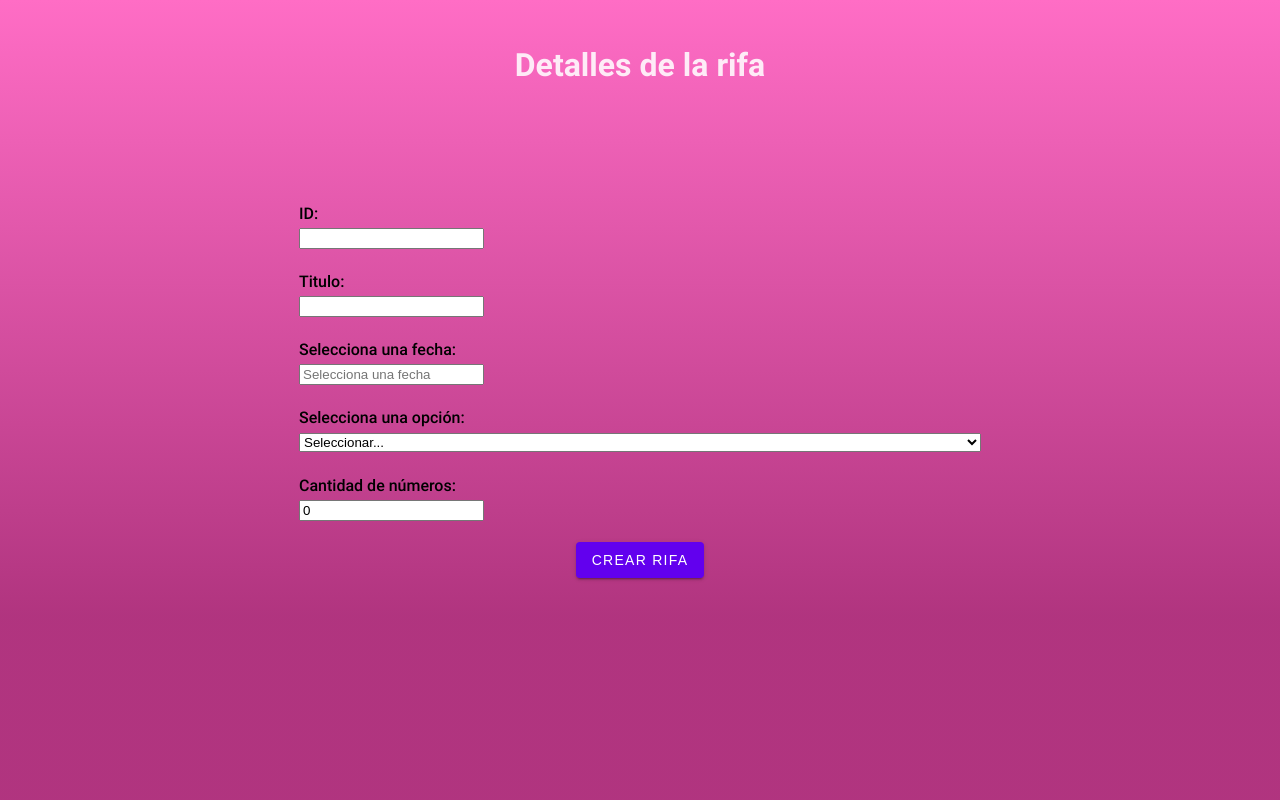
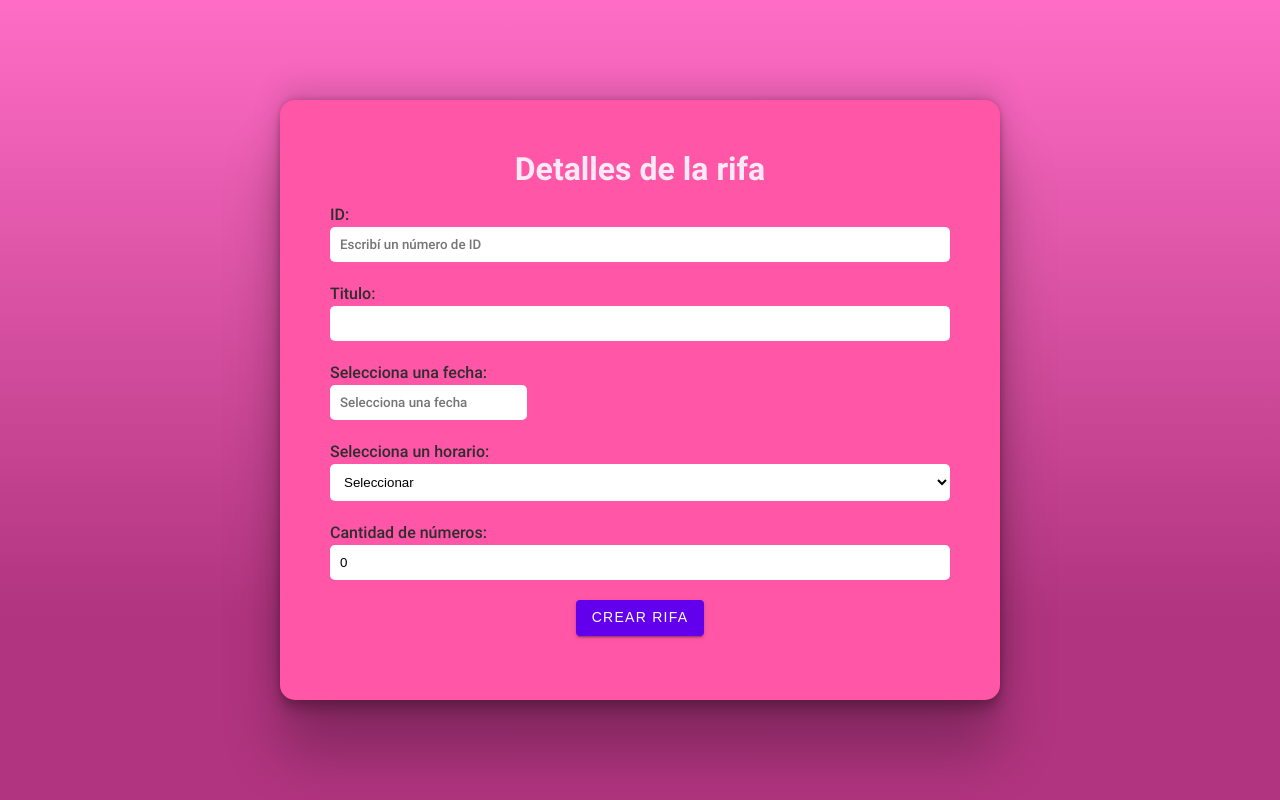
Before and after one commit to manuimfeld/rifas-frontend, a React (Vite) app: page /create-rifa in a window 1280 px wide. Built offline with nearby package versions, Linux system fonts and the light colour scheme.

Commit message:
new styles css

```diff
--- a/src/App.css
+++ b/src/App.css
@@ -107,7 +107,7 @@ main {
 }
 
 .error {
-  color: red;
+  color: #6200ee;
 }
 
 .home {
@@ -318,28 +318,35 @@ main {
 }
 
 .create-rifa h1 {
-  position: absolute;
-  top: 20px;
+  margin: 0 0 10px 0;
+  text-align: center;
 }
 
 .new-rifa {
   text-align: left;
-  height: 75%;
-  width: 100%;
+  min-height: 75%;
+  width: 50%;
   display: flex;
   flex-direction: column;
   flex-wrap: wrap;
   justify-content: center;
+  padding: 0 50px;
   align-items: center;
+  background: #ff56a7;
+  border-radius: 15px;
+  box-shadow: rgba(0, 0, 0, 0.25) 0px 54px 55px,
+    rgba(0, 0, 0, 0.12) 0px -12px 30px, rgba(0, 0, 0, 0.12) 0px 4px 6px,
+    rgba(0, 0, 0, 0.17) 0px 12px 13px, rgba(0, 0, 0, 0.09) 0px -3px 5px;
 }
 
 .new-rifa .div-label {
-  width: 55%;
   margin: 0 auto 20px auto;
+  width: 100%;
 }
 
 .new-rifa .div-label label {
   display: block;
+  color: #2e2e2e;
 }
 .new-rifa .div-label select {
   width: 100%;
@@ -350,3 +357,20 @@ main {
   margin: 0 auto 0 auto !important;
   padding: 0;
 }
+
+.div-label input,
+.div-label select {
+  background: white;
+  border: none;
+  padding: 10px 10px;
+  border-radius: 5px;
+  width: calc(100% - 20px);
+}
+
+.new-rifa input:focus-visible {
+  outline: 2px solid #6200ee;
+}
+
+.new-rifa input::placeholder {
+  font-family: 'Roboto', sans-serif;
+}
--- a/src/components/Forms.jsx
+++ b/src/components/Forms.jsx
@@ -6,6 +6,7 @@ import { editRifaValidation } from '../validations/rifaSchema'
 //Form CreateRifa
 export const FormCreateRifa = ({ createRifaAndNavigate }) => {
   return (
+    <>
       <Formik
         initialValues={{
           _id: '',
@@ -19,9 +20,15 @@ export const FormCreateRifa = ({ createRifaAndNavigate }) => {
       >
         {({ setFieldValue, values }) => (
           <Form className="form-formik new-rifa">
+            <h1>Detalles de la rifa</h1>
             <div className="div-label">
               <label htmlFor="_id">ID:</label>
-            <Field type="number" id="_id" name="_id" />
+              <Field
+                type="number"
+                id="_id"
+                name="_id"
+                placeholder="Escribí un número de ID"
+              />
               <ErrorMessage name="_id" component="div" className="error" />
             </div>
             <div className="div-label">
@@ -45,9 +52,9 @@ export const FormCreateRifa = ({ createRifaAndNavigate }) => {
               <ErrorMessage name="date" component="div" className="error" />
             </div>
             <div className="div-label">
-            <label htmlFor="hour">Selecciona una opción:</label>
+              <label htmlFor="hour">Selecciona un horario:</label>
               <Field as="select" id="hour" name="hour">
-              <option value="">Seleccionar...</option>
+                <option value="">Seleccionar</option>
                 <option value="Matutina">Primera</option>
                 <option value="Vespertina">Matutina</option>
                 <option value="Inicio">Vespentina</option>
@@ -66,6 +73,7 @@ export const FormCreateRifa = ({ createRifaAndNavigate }) => {
           </Form>
         )}
       </Formik>
+    </>
   )
 }
 
--- a/src/views/CreateRifa.jsx
+++ b/src/views/CreateRifa.jsx
@@ -39,7 +39,6 @@ const CreateRifa = () => {
 
   return (
     <main className="create-rifa">
-      <h1>Detalles de la rifa</h1>
       <FormCreateRifa createRifaAndNavigate={createRifaAndNavigate} />
     </main>
   )
```
Lines whose indentation alone changed are shown as unchanged.
